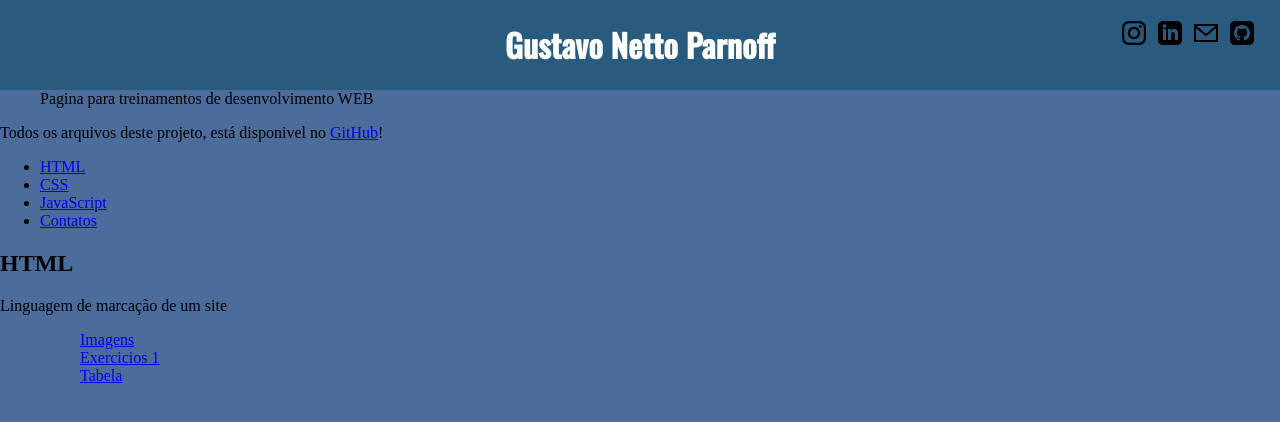
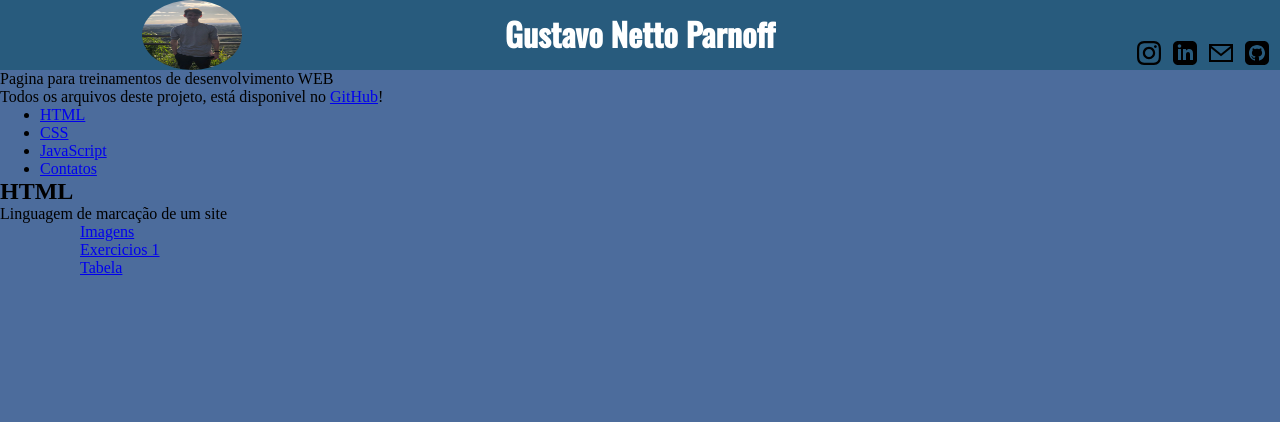
Before and after one commit to GustavoNParnoff/Webdemo, a plain HTML site: page index.html in a window 1280 px wide. Drawn offline with nearby package versions, Linux system fonts and the light colour scheme.

Commit message:
Ajuste da Barra superior

```diff
--- a/index.html
+++ b/index.html
@@ -2,7 +2,7 @@
 <html lang="pt-br">
     <head>
         <meta charSet="utf-8"/>
-        <link rel="stylesheet" href="style.css">
+        <link rel="stylesheet" href="./styles/style.css">
         <meta name="viewport" content="width=device-width, initial-scale=1.0">
         <meta name="author" content="Gustavo Netto Parnoff">
         <meta name="description" content="Site criado para treinamento de desenvolvimento Web">
@@ -11,6 +11,8 @@
     <Body>
         <div class="hdpag">
             <div class="hdone">
+                <img src="./images/img_person.jpg" id="img_profile" width="100em"
+                height="70em" alt="Gustavo Parnoff" />
 
             </div>
             <div class="hdtitle">
@@ -21,16 +23,16 @@
             <div class="hdlinks">
                 <div class="links">
                     <div class="lk_insta">
-                        <button class="bttinsta" title="Instagram"><a href="https://www.instagram.com/o_gustavo.png/" target="_blank"><svg xmlns="http://www.w3.org/2000/svg" width="24" height="24" viewBox="0 0 24 24"><path d="M12 2.163c3.204 0 3.584.012 4.85.07 3.252.148 4.771 1.691 4.919 4.919.058 1.265.069 1.645.069 4.849 0 3.205-.012 3.584-.069 4.849-.149 3.225-1.664 4.771-4.919 4.919-1.266.058-1.644.07-4.85.07-3.204 0-3.584-.012-4.849-.07-3.26-.149-4.771-1.699-4.919-4.92-.058-1.265-.07-1.644-.07-4.849 0-3.204.013-3.583.07-4.849.149-3.227 1.664-4.771 4.919-4.919 1.266-.057 1.645-.069 4.849-.069zm0-2.163c-3.259 0-3.667.014-4.947.072-4.358.2-6.78 2.618-6.98 6.98-.059 1.281-.073 1.689-.073 4.948 0 3.259.014 3.668.072 4.948.2 4.358 2.618 6.78 6.98 6.98 1.281.058 1.689.072 4.948.072 3.259 0 3.668-.014 4.948-.072 4.354-.2 6.782-2.618 6.979-6.98.059-1.28.073-1.689.073-4.948 0-3.259-.014-3.667-.072-4.947-.196-4.354-2.617-6.78-6.979-6.98-1.281-.059-1.69-.073-4.949-.073zm0 5.838c-3.403 0-6.162 2.759-6.162 6.162s2.759 6.163 6.162 6.163 6.162-2.759 6.162-6.163c0-3.403-2.759-6.162-6.162-6.162zm0 10.162c-2.209 0-4-1.79-4-4 0-2.209 1.791-4 4-4s4 1.791 4 4c0 2.21-1.791 4-4 4zm6.406-11.845c-.796 0-1.441.645-1.441 1.44s.645 1.44 1.441 1.44c.795 0 1.439-.645 1.439-1.44s-.644-1.44-1.439-1.44z"/></svg></a></button>
+                        <button class="btlk bttinsta" title="Instagram"><a href="https://www.instagram.com/o_gustavo.png/" target="_blank"><svg xmlns="http://www.w3.org/2000/svg" width="24" height="24" viewBox="0 0 24 24"><path d="M12 2.163c3.204 0 3.584.012 4.85.07 3.252.148 4.771 1.691 4.919 4.919.058 1.265.069 1.645.069 4.849 0 3.205-.012 3.584-.069 4.849-.149 3.225-1.664 4.771-4.919 4.919-1.266.058-1.644.07-4.85.07-3.204 0-3.584-.012-4.849-.07-3.26-.149-4.771-1.699-4.919-4.92-.058-1.265-.07-1.644-.07-4.849 0-3.204.013-3.583.07-4.849.149-3.227 1.664-4.771 4.919-4.919 1.266-.057 1.645-.069 4.849-.069zm0-2.163c-3.259 0-3.667.014-4.947.072-4.358.2-6.78 2.618-6.98 6.98-.059 1.281-.073 1.689-.073 4.948 0 3.259.014 3.668.072 4.948.2 4.358 2.618 6.78 6.98 6.98 1.281.058 1.689.072 4.948.072 3.259 0 3.668-.014 4.948-.072 4.354-.2 6.782-2.618 6.979-6.98.059-1.28.073-1.689.073-4.948 0-3.259-.014-3.667-.072-4.947-.196-4.354-2.617-6.78-6.979-6.98-1.281-.059-1.69-.073-4.949-.073zm0 5.838c-3.403 0-6.162 2.759-6.162 6.162s2.759 6.163 6.162 6.163 6.162-2.759 6.162-6.163c0-3.403-2.759-6.162-6.162-6.162zm0 10.162c-2.209 0-4-1.79-4-4 0-2.209 1.791-4 4-4s4 1.791 4 4c0 2.21-1.791 4-4 4zm6.406-11.845c-.796 0-1.441.645-1.441 1.44s.645 1.44 1.441 1.44c.795 0 1.439-.645 1.439-1.44s-.644-1.44-1.439-1.44z"/></svg></a></button>
                     </div>
                     <div class="lk_linkedin">
-                        <button class="bttlinkedin" title="Linkedin"><a href="https://www.linkedin.com/in/gustavo-netto-parnoff/" target="_blank"><svg xmlns="http://www.w3.org/2000/svg" width="24" height="24" viewBox="0 0 24 24"><path d="M19 0h-14c-2.761 0-5 2.239-5 5v14c0 2.761 2.239 5 5 5h14c2.762 0 5-2.239 5-5v-14c0-2.761-2.238-5-5-5zm-11 19h-3v-11h3v11zm-1.5-12.268c-.966 0-1.75-.79-1.75-1.764s.784-1.764 1.75-1.764 1.75.79 1.75 1.764-.783 1.764-1.75 1.764zm13.5 12.268h-3v-5.604c0-3.368-4-3.113-4 0v5.604h-3v-11h3v1.765c1.396-2.586 7-2.777 7 2.476v6.759z"/></svg></a></button>
+                        <button class="btlk bttlinkedin" title="Linkedin"><a href="https://www.linkedin.com/in/gustavo-netto-parnoff/" target="_blank"><svg xmlns="http://www.w3.org/2000/svg" width="24" height="24" viewBox="0 0 24 24"><path d="M19 0h-14c-2.761 0-5 2.239-5 5v14c0 2.761 2.239 5 5 5h14c2.762 0 5-2.239 5-5v-14c0-2.761-2.238-5-5-5zm-11 19h-3v-11h3v11zm-1.5-12.268c-.966 0-1.75-.79-1.75-1.764s.784-1.764 1.75-1.764 1.75.79 1.75 1.764-.783 1.764-1.75 1.764zm13.5 12.268h-3v-5.604c0-3.368-4-3.113-4 0v5.604h-3v-11h3v1.765c1.396-2.586 7-2.777 7 2.476v6.759z"/></svg></a></button>
                     </div>
                     <div class="lk_email">
-                        <button class="bttemail" title="Hotmail"><a href="mailto:gutoparnoff@hotmail.com" target="_blank"><svg xmlns="http://www.w3.org/2000/svg" width="24" height="24" viewBox="0 0 24 24"><path d="M0 3v18h24v-18h-24zm21.518 2l-9.518 7.713-9.518-7.713h19.036zm-19.518 14v-11.817l10 8.104 10-8.104v11.817h-20z"/></svg></a></button>
+                        <button class="btlk bttemail" title="Hotmail"><a href="mailto:gutoparnoff@hotmail.com" target="_blank"><svg xmlns="http://www.w3.org/2000/svg" width="24" height="24" viewBox="0 0 24 24"><path d="M0 3v18h24v-18h-24zm21.518 2l-9.518 7.713-9.518-7.713h19.036zm-19.518 14v-11.817l10 8.104 10-8.104v11.817h-20z"/></svg></a></button>
                     </div>
                     <div class="lk_github">
-                        <button class="bttgithub" title="GitHub"><a href="https://github.com/GustavoNParnoff"><svg xmlns="http://www.w3.org/2000/svg" width="24" height="24" viewBox="0 0 24 24"><path d="M19 0h-14c-2.761 0-5 2.239-5 5v14c0 2.761 2.239 5 5 5h14c2.762 0 5-2.239 5-5v-14c0-2.761-2.238-5-5-5zm-4.466 19.59c-.405.078-.534-.171-.534-.384v-2.195c0-.747-.262-1.233-.55-1.481 1.782-.198 3.654-.875 3.654-3.947 0-.874-.312-1.588-.823-2.147.082-.202.356-1.016-.079-2.117 0 0-.671-.215-2.198.82-.64-.18-1.324-.267-2.004-.271-.68.003-1.364.091-2.003.269-1.528-1.035-2.2-.82-2.2-.82-.434 1.102-.16 1.915-.077 2.118-.512.56-.824 1.273-.824 2.147 0 3.064 1.867 3.751 3.645 3.954-.229.2-.436.552-.508 1.07-.457.204-1.614.557-2.328-.666 0 0-.423-.768-1.227-.825 0 0-.78-.01-.055.487 0 0 .525.246.889 1.17 0 0 .463 1.428 2.688.944v1.489c0 .211-.129.459-.528.385-3.18-1.057-5.472-4.056-5.472-7.59 0-4.419 3.582-8 8-8s8 3.581 8 8c0 3.533-2.289 6.531-5.466 7.59z"/></svg></a></button>
+                        <button class="btlk bttgithub" title="GitHub"><a href="https://github.com/GustavoNParnoff"><svg xmlns="http://www.w3.org/2000/svg" width="24" height="24" viewBox="0 0 24 24"><path d="M19 0h-14c-2.761 0-5 2.239-5 5v14c0 2.761 2.239 5 5 5h14c2.762 0 5-2.239 5-5v-14c0-2.761-2.238-5-5-5zm-4.466 19.59c-.405.078-.534-.171-.534-.384v-2.195c0-.747-.262-1.233-.55-1.481 1.782-.198 3.654-.875 3.654-3.947 0-.874-.312-1.588-.823-2.147.082-.202.356-1.016-.079-2.117 0 0-.671-.215-2.198.82-.64-.18-1.324-.267-2.004-.271-.68.003-1.364.091-2.003.269-1.528-1.035-2.2-.82-2.2-.82-.434 1.102-.16 1.915-.077 2.118-.512.56-.824 1.273-.824 2.147 0 3.064 1.867 3.751 3.645 3.954-.229.2-.436.552-.508 1.07-.457.204-1.614.557-2.328-.666 0 0-.423-.768-1.227-.825 0 0-.78-.01-.055.487 0 0 .525.246.889 1.17 0 0 .463 1.428 2.688.944v1.489c0 .211-.129.459-.528.385-3.18-1.057-5.472-4.056-5.472-7.59 0-4.419 3.582-8 8-8s8 3.581 8 8c0 3.533-2.289 6.531-5.466 7.59z"/></svg></a></button>
                     </div>
                 </div>
             </div>
--- a/style.css
+++ b/styles/style.css
@@ -1,9 +1,13 @@
 @import url('https://fonts.googleapis.com/css2?family=Oswald:wght@500&display=swap');
 
 
+
+*{
+    margin: 0px;
+}
+
 body{
     background-color: rgba(75, 107, 156, 0.993);
-    margin: 0px;
     box-sizing: border-box;
 }
 
@@ -11,12 +15,15 @@ body{
     background-color: rgba(22, 83, 110, 0.664);
     display: flex ;
     width: 100%;
+    position:static;
+    height: 70px;
+
 }
 
 
 .hdone{
     display: flex;
-    justify-content: flex-start;
+    justify-content: center;
     width: 30%;
 }
 
@@ -28,32 +35,48 @@ body{
 
 .hdlinks{
     display: flex;
+    position: relative;
     justify-content: flex-end;
     width: 30%;
 }
 
+/* Ajustando menu superior para dipositivos moveis*/
+@media screen and (max-width: 600px) {
+
+    #ttl{
+        font-size: 0.75em;
+        text-align: center;
+
+    }
+
+}
 
 #ttl{
     font-family: 'Oswald', sans-serif;
+    position: absolute;
     text-align: center;
     color: white;
+    top: 10px;
 
 }
 
 .links {
     display: flex;
-    margin: 20px 20px 0 0;
-
-
+    position: relative;
 
 }
 
-.bttinsta, .bttlinkedin, .bttemail, .bttgithub {
+.btlk {
     background: transparent;
-    justify-content: center;
-    align-items: center;
     border: 1px;
     border-color: none;
+    position: relative;
+    top:40px;
+    right: 5px;
+}
 
+#img_profile {
+    background-size: 50px;
+    border-radius: 100%;
 
 }
```
Also changed, not shown: images/img_person.jpg (added).
